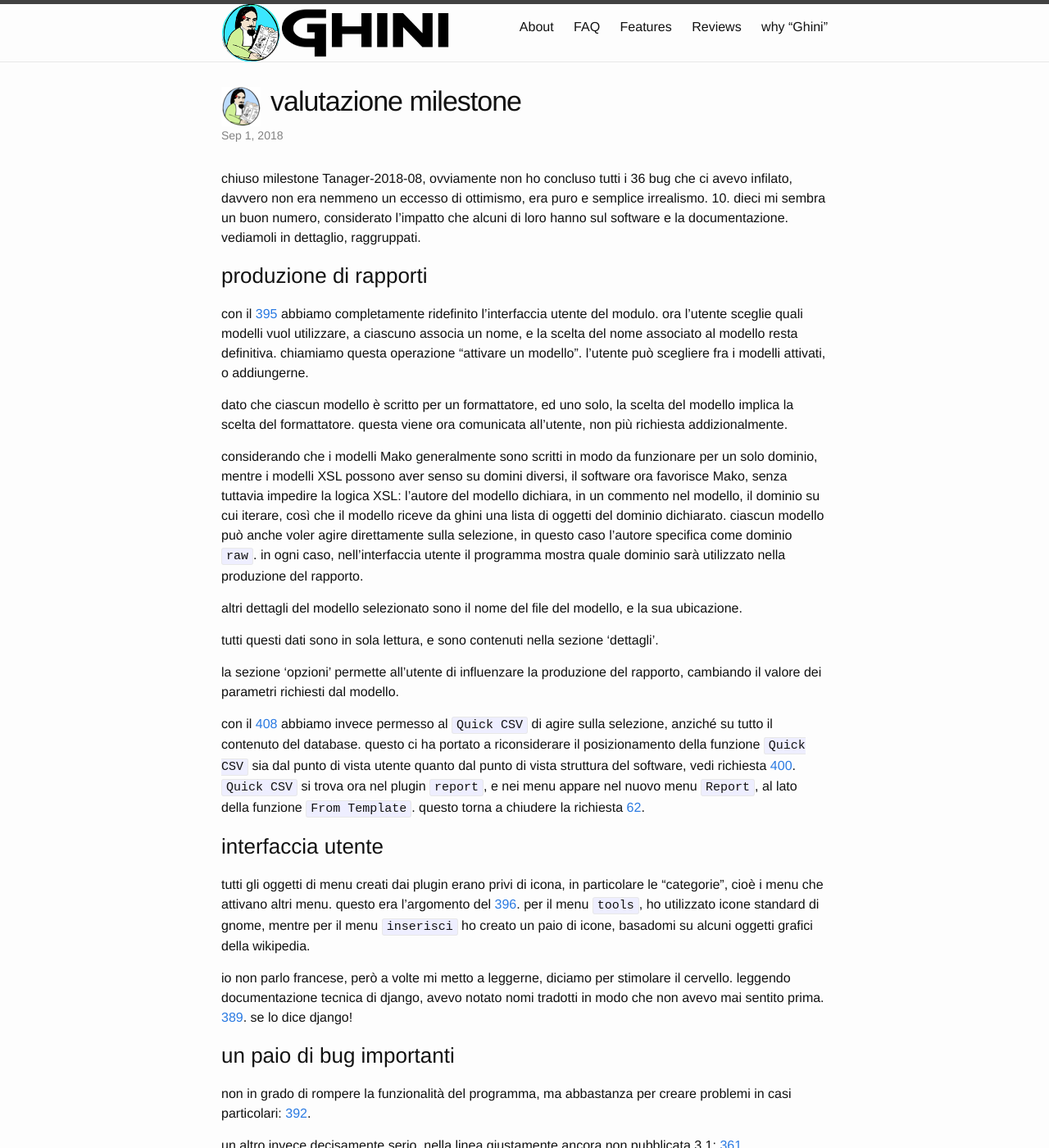
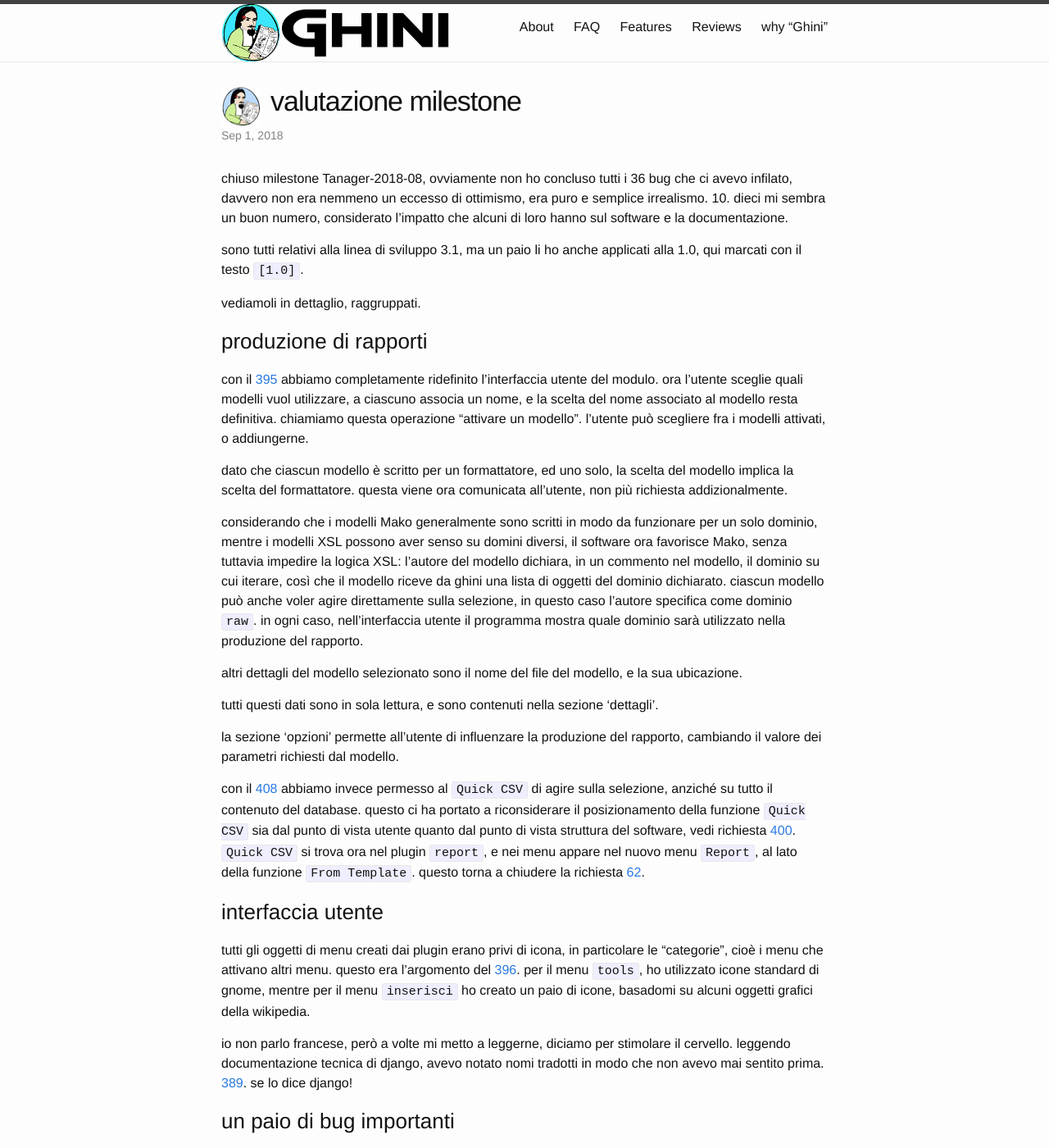
Before and after one commit to Ghini/ghini.github.io, a Jekyll site: the page built from _posts/2018-09-01-valutazione-milestone.md, in a window 1280 px wide and 1400 px high. Shown: the whole window at 82% size. Built offline with Jekyll 4.4.1, drawn with Linux system fonts in a browser that asks for light colours; some of the changed text lies outside the part shown.

Commit message:
corrected "scusa"

```diff
--- a/_posts/2018-09-01-valutazione-milestone.md
+++ b/_posts/2018-09-01-valutazione-milestone.md
@@ -9,7 +9,12 @@ chiuso milestone Tanager-2018-08, ovviamente non ho concluso tutti i 36 bug
 che ci avevo infilato, davvero non era nemmeno un eccesso di ottimismo, era
 puro e semplice irrealismo.  10.  dieci mi sembra un buon numero,
 considerato l'impatto che alcuni di loro hanno sul software e la
-documentazione.  vediamoli in dettaglio, raggruppati.
+documentazione.
+
+sono tutti relativi alla linea di sviluppo 3.1, ma un paio li ho anche
+applicati alla 1.0, qui marcati con il testo `[1.0]`.
+
+vediamoli in dettaglio, raggruppati.
 
 ### produzione di rapporti
 
@@ -73,7 +78,7 @@ django!
 
 non in grado di rompere la funzionalità del programma, ma abbastanza per
 creare problemi in casi particolari:
-[392](https://github.com/Ghini/ghini.desktop/issues/392).
+[392](https://github.com/Ghini/ghini.desktop/issues/392).  `[1.0]`.
 
 un altro invece decisamente serio, nella linea giustamente ancora non
 pubblicata 3.1: [361](https://github.com/Ghini/ghini.desktop/issues/361).
@@ -83,10 +88,11 @@ pubblicata 3.1: [361](https://github.com/Ghini/ghini.desktop/issues/361).
 
 [404](https://github.com/Ghini/ghini.desktop/issues/404), dopo tanto tempo
 che ne parlavo, finalmente ho pubblicato un database di esempio, relativo
-all'orto informale "el Cuchubo" in Mompox, Colombia.
+all'orto informale "el Cuchubo" in Mompox, Colombia.  `[1.0]`.
 
 [386](https://github.com/Ghini/ghini.desktop/issues/386), o come essere
-chiari con chi pensa in maniera diversa da te.  la cosa migliore è quando mi
-si dica "scusa, non ho capito".
+chiari con chi pensa in maniera diversa da te.  la cosa migliore quando non
+mi si capisce, è che mi si dica "scusa, non ho capito", eventualmente anche
+senza lo "scusa".  `[1.0]`.
 
 as always: enjoy.
```
